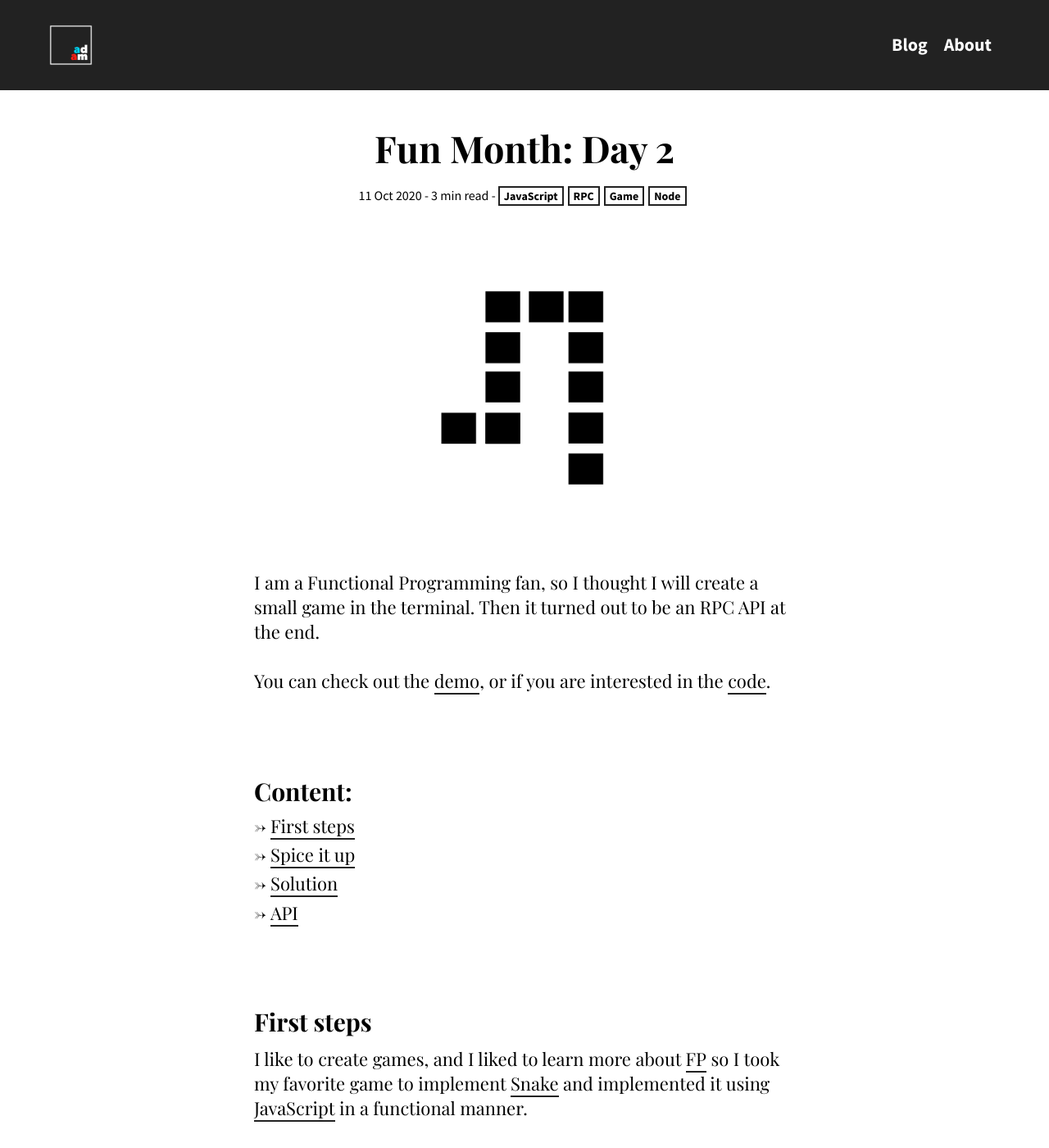
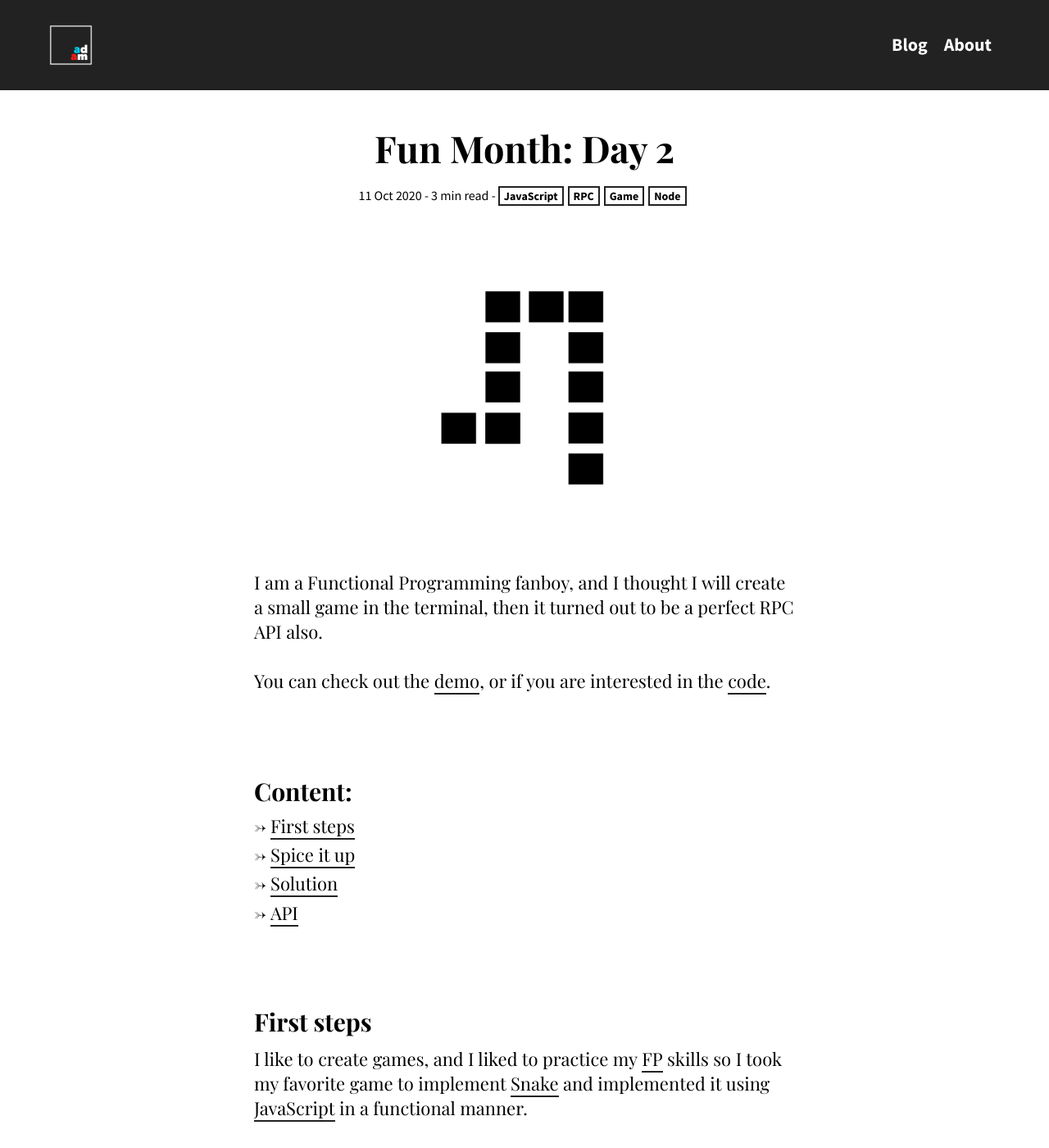
Before and after one commit to AdamGonda/adamgonda.com, a Jekyll site: the page built from _posts/2020-10-11-Fun-month:-day-2.md, in a window 1280 px wide and 1400 px high. Shown: the whole window at 82% size. Built offline with Jekyll 4.4.1, drawn with Linux system fonts in a browser that asks for light colours.

Commit message:
update b-post

```diff
--- a/_posts/2020-10-11-Fun-month:-day-2.md
+++ b/_posts/2020-10-11-Fun-month:-day-2.md
@@ -14,8 +14,8 @@ titles:
   - API
 ---
 
-I am a Functional Programming fan, so I thought I will create a small game in the terminal.
-Then it turned out to be an RPC API at the end.
+I am a Functional Programming fanboy, and I thought I will create a small game in the terminal,
+then it turned out to be a perfect RPC API also.
 
 
 You can check out the
@@ -28,7 +28,8 @@ or if you are interested in the
 # First steps
 
 I like to create games, and I
-liked to learn more about [FP](https://en.wikipedia.org/wiki/Functional_programming){:target="_blank"}
+liked to practice my [FP](https://en.wikipedia.org/wiki/Functional_programming){:target="_blank"}
+skills
 so I took my favorite game to implement [Snake](https://en.wikipedia.org/wiki/Snake_(video_game_genre)){:target="_blank"} and implemented it using
 [JavaScript](https://en.wikipedia.org/wiki/JavaScript){:target="_blank"} in a functional manner.
 
```
